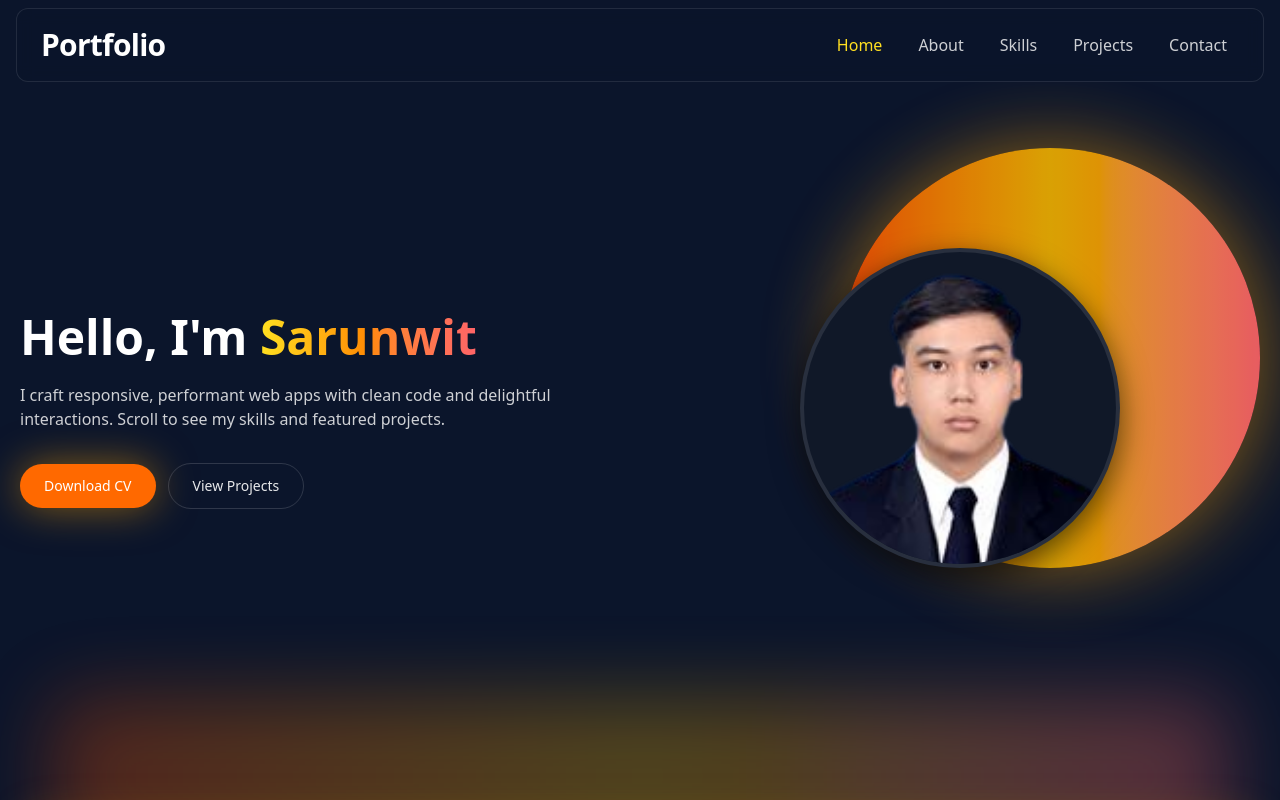
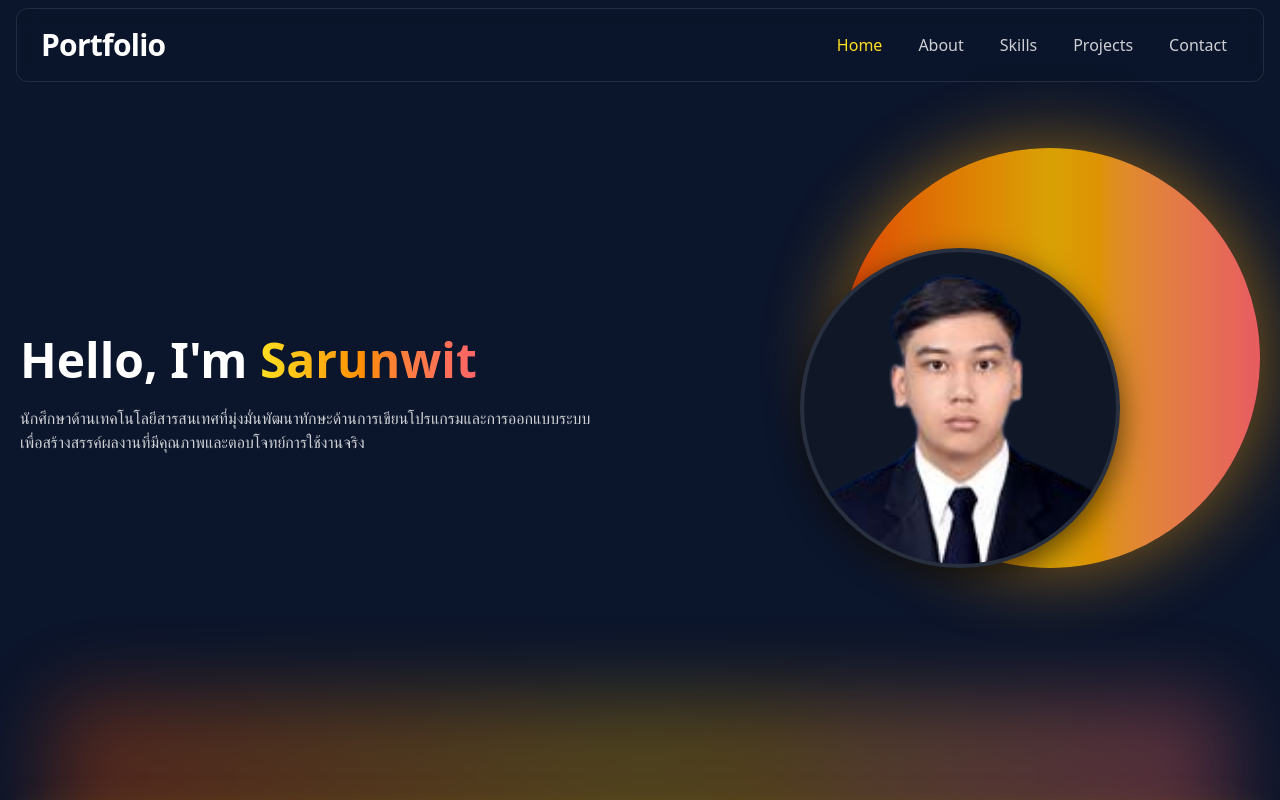
Before and after one commit to Sarunwit00/PortFolio, a React (Vite) app: page / in a window 1280 px wide. Shown: the top 800 px of the page. Built offline with nearby package versions, Linux system fonts and the light colour scheme.

Commit message:
Heroupdate

```diff
--- a/src/components/hero/Hero.jsx
+++ b/src/components/hero/Hero.jsx
@@ -1,6 +1,5 @@
 import React from 'react'
 import Navbar from '../navbar/Navbar'
-import CV from './CV.png'
 import img from '../../assets/img.png'
 
 export default function Hero() {
@@ -19,25 +18,8 @@ export default function Hero() {
           </h1>
 
           <p className="mb-8 max-w-xl text-white/80">
-            I craft responsive, performant web apps with clean code and delightful interactions. Scroll to see my skills and featured projects.
+            นักศึกษาด้านเทคโนโลยีสารสนเทศที่มุ่งมั่นพัฒนาทักษะด้านการเขียนโปรแกรมและการออกแบบระบบ เพื่อสร้างสรรค์ผลงานที่มีคุณภาพและตอบโจทย์การใช้งานจริง
           </p>
-
-          <div className="flex flex-wrap items-center gap-3">
-            <a
-              href={CV}
-              download
-              className="rounded-full bg-orange-500 px-6 py-3 text-sm font-medium text-white shadow-[0_0_40px_rgba(255,165,0,0.5)] transition hover:bg-orange-600"
-            >
-              Download CV
-            </a>
-
-            <a
-              href="#projects"
-              className="rounded-full border border-white/15 px-6 py-3 text-sm text-white/90 hover:border-yellow-300 hover:text-yellow-300"
-            >
-              View Projects
-            </a>
-          </div>
         </div>
 
         <div data-aos="fade-left" className="order-1 md:order-2 relative flex items-center justify-center">
```
Also changed, not shown: src/components/hero/CV.png (deleted).
